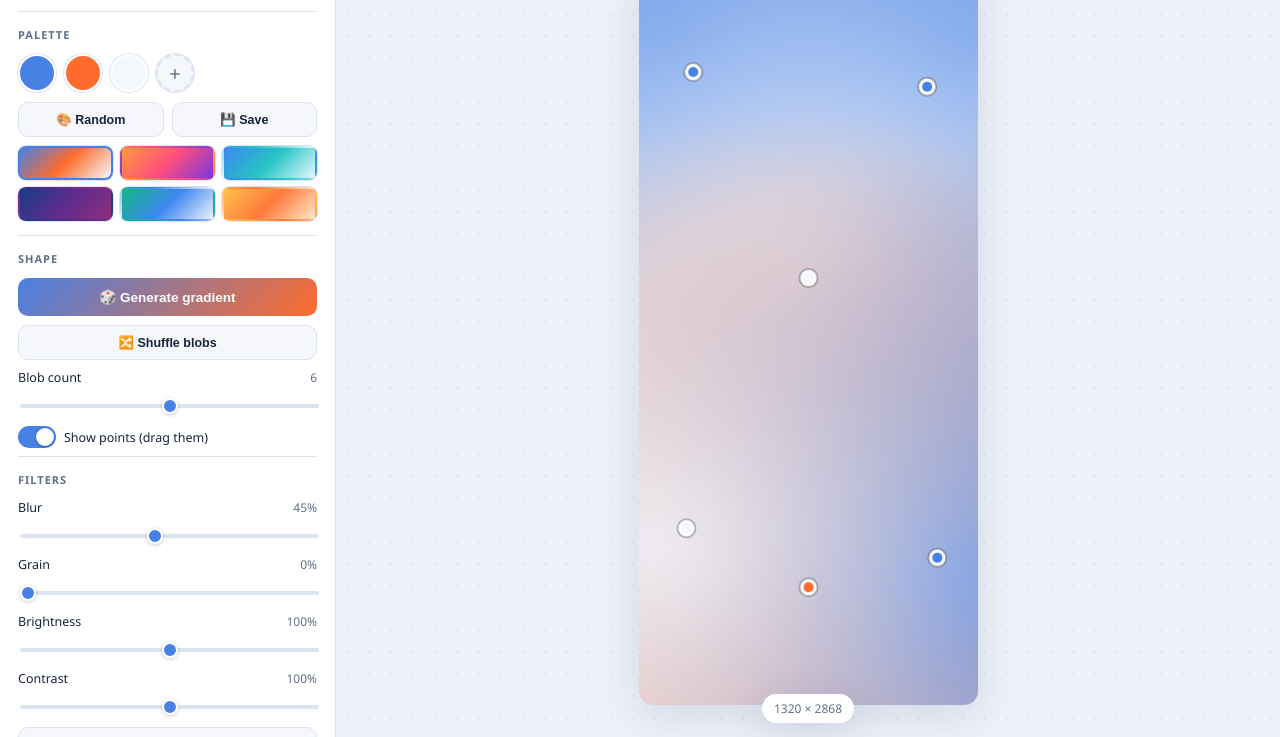
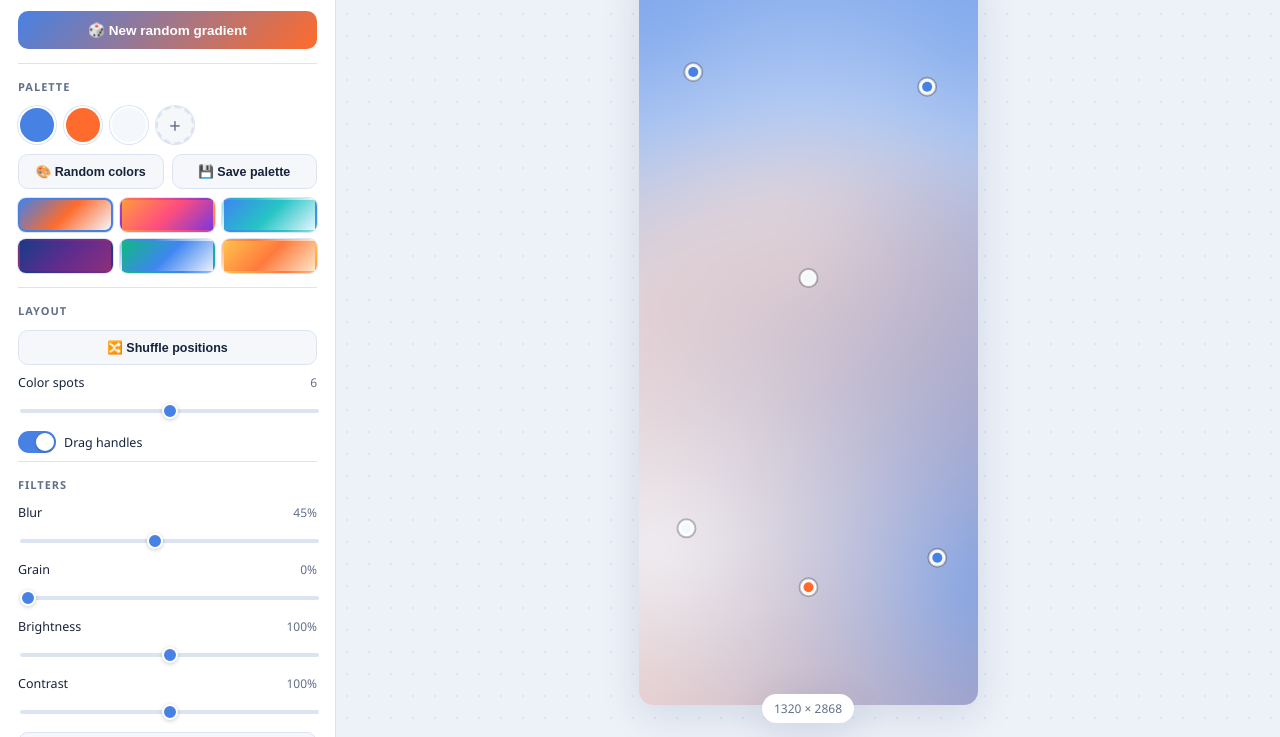
Before and after one commit to Bifiku/mesh-gradient-generator, a plain HTML site: page index.html in a window 1280 px wide. Shown: the part 63-800 px from the top of the page. Drawn offline with Linux system fonts and the light colour scheme.

Commit message:
Clarify controls and add hover tooltips
- Move the full randomize action to the top as a primary
  "New random gradient" button (was a confusing "Generate"
  under the Shape section).
- Rename sections/labels for clarity: Palette = colors only,
  Layout = positions; drop jargon (blobs -> color spots).
- Add descriptive title tooltips to every control, plus exact
  pixel size on canvas ratio chips. EN + RU.

```diff
--- a/index.html
+++ b/index.html
@@ -104,6 +104,7 @@
   button.act.primary:hover { filter: brightness(1.06); }
   button.act.gen { background: linear-gradient(135deg, var(--accent), var(--accent-2)); color: #fff; border: none; font-size: 13.5px; padding: 11px; }
   button.act.gen:hover { filter: brightness(1.06); }
+  .genhero { margin: 2px 0 14px; }
   .btn-2 { display: grid; grid-template-columns: 1fr 1fr; gap: 8px; }
   .mt { margin-top: 9px; }
 
@@ -177,12 +178,14 @@
     </div>
     <p class="sub" data-i18n="sub">Soft mesh gradient backgrounds</p>
 
+    <button class="act gen genhero" id="generate" data-i18n="generate" data-i18n-title="generateTip">🎲 New random gradient</button>
+
     <div class="sect">
       <h2 data-i18n="palette">Palette</h2>
       <div class="swatches" id="swatches"></div>
       <div class="btn-2">
-        <button class="act" id="randColors" data-i18n="random">🎨 Random</button>
-        <button class="act" id="savePalette" data-i18n="savePal">💾 Save</button>
+        <button class="act" id="randColors" data-i18n="random" data-i18n-title="randomTip">🎨 Random colors</button>
+        <button class="act" id="savePalette" data-i18n="savePal" data-i18n-title="savePalTip">💾 Save palette</button>
       </div>
       <div class="mt"></div>
       <div class="presets" id="palPresets"></div>
@@ -190,38 +193,37 @@
     </div>
 
     <div class="sect">
-      <h2 data-i18n="shape">Shape</h2>
-      <button class="act gen" id="generate" data-i18n="generate">🎲 Generate gradient</button>
-      <button class="act mt" id="shuffle" data-i18n="shuffle">🔀 Shuffle blobs</button>
+      <h2 data-i18n="layout">Layout</h2>
+      <button class="act" id="shuffle" data-i18n="shuffle" data-i18n-title="shuffleTip">🔀 Shuffle positions</button>
       <div class="slwrap mt">
-        <div class="row"><span class="lbl" data-i18n="count">Blob count</span><span class="val" id="countVal">6</span></div>
+        <div class="row"><span class="lbl" data-i18n="count" data-i18n-title="countTip">Color spots</span><span class="val" id="countVal">6</span></div>
         <input type="range" id="count" min="3" max="9" step="1" value="6">
       </div>
-      <div class="toggle on" id="pointsToggle">
+      <div class="toggle on" id="pointsToggle" data-i18n-title="pointsTip">
         <span class="track"><span class="knob"></span></span>
-        <span class="lbl" data-i18n="points">Show points (drag them)</span>
+        <span class="lbl" data-i18n="points">Drag handles</span>
       </div>
     </div>
 
     <div class="sect">
       <h2 data-i18n="filters">Filters</h2>
       <div class="slwrap">
-        <div class="row"><span class="lbl" data-i18n="blur">Blur</span><span class="val" id="blurVal">45%</span></div>
+        <div class="row"><span class="lbl" data-i18n="blur" data-i18n-title="blurTip">Blur</span><span class="val" id="blurVal">45%</span></div>
         <input type="range" id="blur" min="0" max="100" step="1" value="45">
       </div>
       <div class="slwrap">
-        <div class="row"><span class="lbl" data-i18n="grain">Grain</span><span class="val" id="grainVal">0%</span></div>
+        <div class="row"><span class="lbl" data-i18n="grain" data-i18n-title="grainTip">Grain</span><span class="val" id="grainVal">0%</span></div>
         <input type="range" id="grain" min="0" max="100" step="1" value="0">
       </div>
       <div class="slwrap">
-        <div class="row"><span class="lbl" data-i18n="bright">Brightness</span><span class="val" id="brightVal">100%</span></div>
+        <div class="row"><span class="lbl" data-i18n="bright" data-i18n-title="brightTip">Brightness</span><span class="val" id="brightVal">100%</span></div>
         <input type="range" id="bright" min="60" max="140" step="1" value="100">
       </div>
       <div class="slwrap">
-        <div class="row"><span class="lbl" data-i18n="contrast">Contrast</span><span class="val" id="contrastVal">100%</span></div>
+        <div class="row"><span class="lbl" data-i18n="contrast" data-i18n-title="contrastTip">Contrast</span><span class="val" id="contrastVal">100%</span></div>
         <input type="range" id="contrast" min="70" max="130" step="1" value="100">
       </div>
-      <button class="act" id="resetFilters" data-i18n="reset">↺ Reset filters</button>
+      <button class="act" id="resetFilters" data-i18n="reset" data-i18n-title="resetTip">↺ Reset filters</button>
     </div>
 
     <div class="sect">
@@ -237,15 +239,15 @@
     <div class="sect">
       <h2 data-i18n="export">Export</h2>
       <div class="btn-2">
-        <button class="act primary" id="dlPng" data-i18n="dlpng">Download PNG</button>
-        <button class="act" id="dlJpg" data-i18n="dljpg">Download JPG</button>
+        <button class="act primary" id="dlPng" data-i18n="dlpng" data-i18n-title="dlpngTip">Download PNG</button>
+        <button class="act" id="dlJpg" data-i18n="dljpg" data-i18n-title="dljpgTip">Download JPG</button>
       </div>
-      <p class="sub" style="margin-top: 9px;" data-i18n="exportNote">Exact canvas size. PNG keeps transparency, JPG is smaller.</p>
+      <p class="sub" style="margin-top: 9px;" data-i18n="exportNote">Saved at the exact canvas size. PNG = lossless, JPG = smaller file.</p>
     </div>
 
     <div class="sect">
-      <h2><span data-i18n="fav">Favorites</span> <span class="link" id="clearGallery" data-i18n="clear">clear</span></h2>
-      <button class="act primary" id="saveGrad" data-i18n="saveGrad">＋ Save current gradient</button>
+      <h2><span data-i18n="fav">Favorites</span> <span class="link" id="clearGallery" data-i18n="clear" data-i18n-title="clearTip">clear</span></h2>
+      <button class="act primary" id="saveGrad" data-i18n="saveGrad" data-i18n-title="saveGradTip">＋ Save to favorites</button>
       <div class="gallery" id="gallery"></div>
       <p class="empty" id="galleryEmpty" data-i18n="favEmpty">Empty. Click “Save” to keep a gradient you like — it stays in your browser.</p>
     </div>
@@ -253,7 +255,7 @@
 
   <main class="stage">
     <div class="topbtns">
-      <div class="iconbtn langbtn" id="langBtn"><span data-l="en">EN</span><span data-l="ru">RU</span></div>
+      <div class="iconbtn langbtn" id="langBtn" data-i18n-title="langTip"><span data-l="en">EN</span><span data-l="ru">RU</span></div>
       <button class="iconbtn themebtn" id="themeBtn" data-i18n-title="theme" title="Theme">◐</button>
     </div>
     <div class="frame" id="frame">
@@ -278,16 +280,30 @@
   const T = {
     en: {
       title:'Mesh Gradient Generator', brand:'Mesh gradients', sub:'Soft mesh gradient backgrounds',
-      palette:'Palette', random:'🎨 Random', savePal:'💾 Save',
-      shape:'Shape', generate:'🎲 Generate gradient', shuffle:'🔀 Shuffle blobs',
-      count:'Blob count', points:'Show points (drag them)',
-      filters:'Filters', blur:'Blur', grain:'Grain', bright:'Brightness', contrast:'Contrast', reset:'↺ Reset filters',
-      canvas:'Canvas size', width:'Width', height:'Height', rotate:'Rotate',
-      export:'Export', dlpng:'Download PNG', dljpg:'Download JPG',
-      exportNote:'Exact canvas size. PNG keeps transparency, JPG is smaller.',
-      fav:'Favorites', clear:'clear', saveGrad:'＋ Save current gradient',
-      favEmpty:'Empty. Click “Save” to keep a gradient you like — it stays in your browser.',
-      theme:'Theme', apply:'Apply', del:'Delete', open:'Open', dlThumb:'Download PNG',
+      generate:'🎲 New random gradient', generateTip:'New colors and a new layout at once',
+      palette:'Palette',
+      random:'🎨 Random colors', randomTip:'A fresh harmonious palette — keeps the current layout',
+      savePal:'💾 Save palette', savePalTip:'Save these colors to reuse later',
+      layout:'Layout',
+      shuffle:'🔀 Shuffle positions', shuffleTip:'Move the color spots around — keeps the palette',
+      count:'Color spots', countTip:'How many color spots blend into the gradient',
+      points:'Drag handles', pointsTip:'Show dots on the canvas — drag them to move each color',
+      filters:'Filters',
+      blur:'Blur', blurTip:'How softly the colors blend together',
+      grain:'Grain', grainTip:'Adds subtle film-like noise',
+      bright:'Brightness', brightTip:'Overall lightness',
+      contrast:'Contrast', contrastTip:'Difference between light and dark areas',
+      reset:'↺ Reset filters', resetTip:'Back to default filter values',
+      canvas:'Canvas size', width:'Width', height:'Height', rotate:'Swap width and height',
+      export:'Export',
+      dlpng:'Download PNG', dlpngTip:'Lossless PNG at the exact canvas size',
+      dljpg:'Download JPG', dljpgTip:'Smaller JPG at the exact canvas size',
+      exportNote:'Saved at the exact canvas size. PNG = lossless, JPG = smaller file.',
+      fav:'Favorites', clear:'clear', clearTip:'Remove all saved gradients',
+      saveGrad:'＋ Save to favorites', saveGradTip:'Keep this gradient in the gallery below',
+      favEmpty:'Empty. Click “Save to favorites” to keep a gradient you like — it stays in your browser.',
+      theme:'Toggle light / dark theme', langTip:'Interface language',
+      apply:'Apply this palette', del:'Delete', open:'Open this gradient', dlThumb:'Download PNG',
       rApp:'App Store', rPlay:'Play 9:16', rBanner:'Banner', rSquare:'Square', r21:'2:1', rFull:'Full HD',
       full:'Could not save — browser storage is full.',
       limit:'You already have 60 gradients in favorites — delete some first.',
@@ -295,16 +311,30 @@
     },
     ru: {
       title:'Генератор mesh-градиентов', brand:'Mesh-градиенты', sub:'Мягкие mesh-градиенты для фонов',
-      palette:'Палитра', random:'🎨 Случайная', savePal:'💾 Сохранить',
-      shape:'Форма', generate:'🎲 Сгенерировать', shuffle:'🔀 Перемешать пятна',
-      count:'Количество пятен', points:'Показывать точки (тяни мышкой)',
-      filters:'Фильтры', blur:'Размытие', grain:'Зерно', bright:'Яркость', contrast:'Контраст', reset:'↺ Сбросить фильтры',
-      canvas:'Размер холста', width:'Ширина', height:'Высота', rotate:'Повернуть',
-      export:'Экспорт', dlpng:'Скачать PNG', dljpg:'Скачать JPG',
-      exportNote:'Точный размер холста. PNG — с прозрачностью, JPG — меньше весит.',
-      fav:'Избранное', clear:'очистить', saveGrad:'＋ Сохранить текущий',
-      favEmpty:'Пусто. Нажми «Сохранить», чтобы отложить понравившийся градиент — он останется в браузере.',
-      theme:'Тема', apply:'Применить', del:'Удалить', open:'Открыть', dlThumb:'Скачать PNG',
+      generate:'🎲 Новый случайный градиент', generateTip:'Сразу новые цвета и новая раскладка',
+      palette:'Палитра',
+      random:'🎨 Случайные цвета', randomTip:'Новая гармоничная палитра — раскладка остаётся',
+      savePal:'💾 Сохранить палитру', savePalTip:'Сохранить эти цвета, чтобы применять потом',
+      layout:'Раскладка',
+      shuffle:'🔀 Перемешать пятна', shuffleTip:'Переставить цветные пятна — палитра остаётся',
+      count:'Цветных пятен', countTip:'Сколько цветных пятен смешивается в градиенте',
+      points:'Двигать точки', pointsTip:'Показать точки на холсте — тяни, чтобы двигать каждый цвет',
+      filters:'Фильтры',
+      blur:'Размытие', blurTip:'Насколько мягко смешиваются цвета',
+      grain:'Зерно', grainTip:'Добавляет лёгкое зерно, как на плёнке',
+      bright:'Яркость', brightTip:'Общая светлота',
+      contrast:'Контраст', contrastTip:'Разница между светлым и тёмным',
+      reset:'↺ Сбросить фильтры', resetTip:'Вернуть значения фильтров по умолчанию',
+      canvas:'Размер холста', width:'Ширина', height:'Высота', rotate:'Поменять ширину и высоту местами',
+      export:'Экспорт',
+      dlpng:'Скачать PNG', dlpngTip:'PNG без потерь в точном размере холста',
+      dljpg:'Скачать JPG', dljpgTip:'JPG поменьше в точном размере холста',
+      exportNote:'Сохраняется в точном размере холста. PNG — без потерь, JPG — меньше весит.',
+      fav:'Избранное', clear:'очистить', clearTip:'Удалить все сохранённые градиенты',
+      saveGrad:'＋ В избранное', saveGradTip:'Отложить этот градиент в галерею ниже',
+      favEmpty:'Пусто. Нажми «В избранное», чтобы отложить понравившийся градиент — он останется в браузере.',
+      theme:'Светлая / тёмная тема', langTip:'Язык интерфейса',
+      apply:'Применить эту палитру', del:'Удалить', open:'Открыть этот градиент', dlThumb:'Скачать PNG',
       rApp:'App Store', rPlay:'Play 9:16', rBanner:'Баннер', rSquare:'Квадрат', r21:'2:1', rFull:'Full HD',
       full:'Не удалось сохранить — хранилище браузера переполнено.',
       limit:'В избранном уже 60 градиентов — удали лишние.',
@@ -577,7 +607,7 @@
   function renderRatios(){
     const box=document.getElementById('ratioChips'); box.innerHTML='';
     RATIOS.forEach(r=>{
-      const c=document.createElement('div'); c.className='chip'; c.textContent=t(r.key);
+      const c=document.createElement('div'); c.className='chip'; c.textContent=t(r.key); c.title=r.w+' × '+r.h;
       c.addEventListener('click', ()=>{ size={w:r.w,h:r.h}; document.getElementById('w').value=r.w; document.getElementById('h').value=r.h; markRatio(); layout(); draw(); });
       box.appendChild(c);
     });
```
